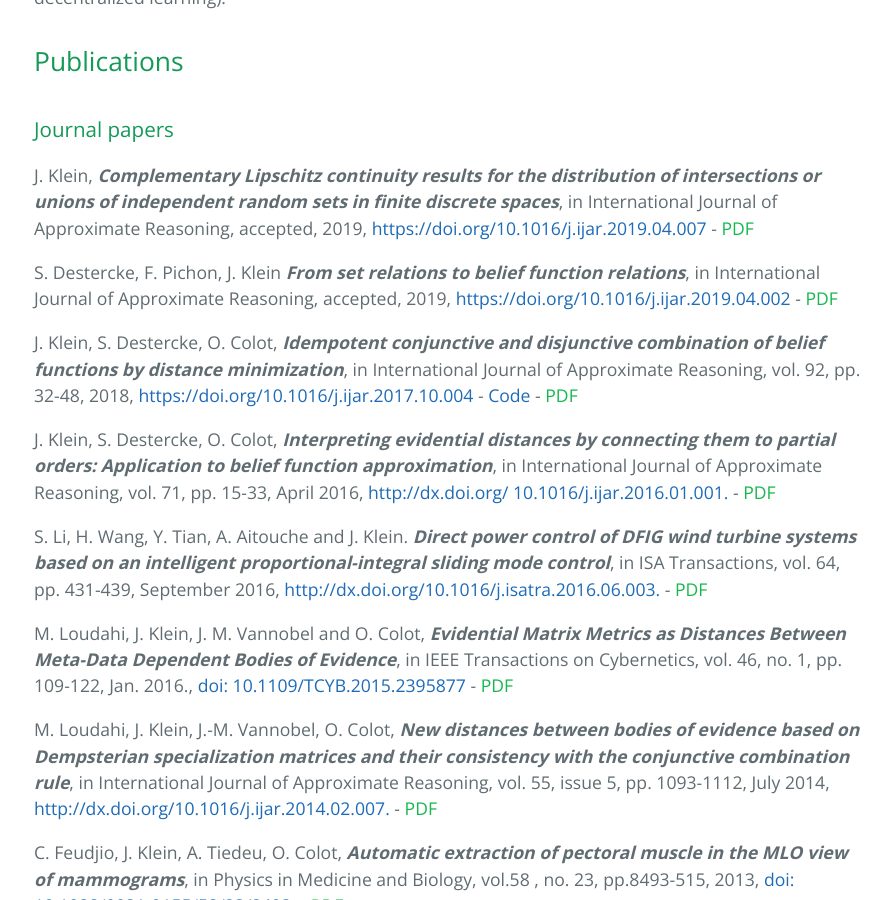
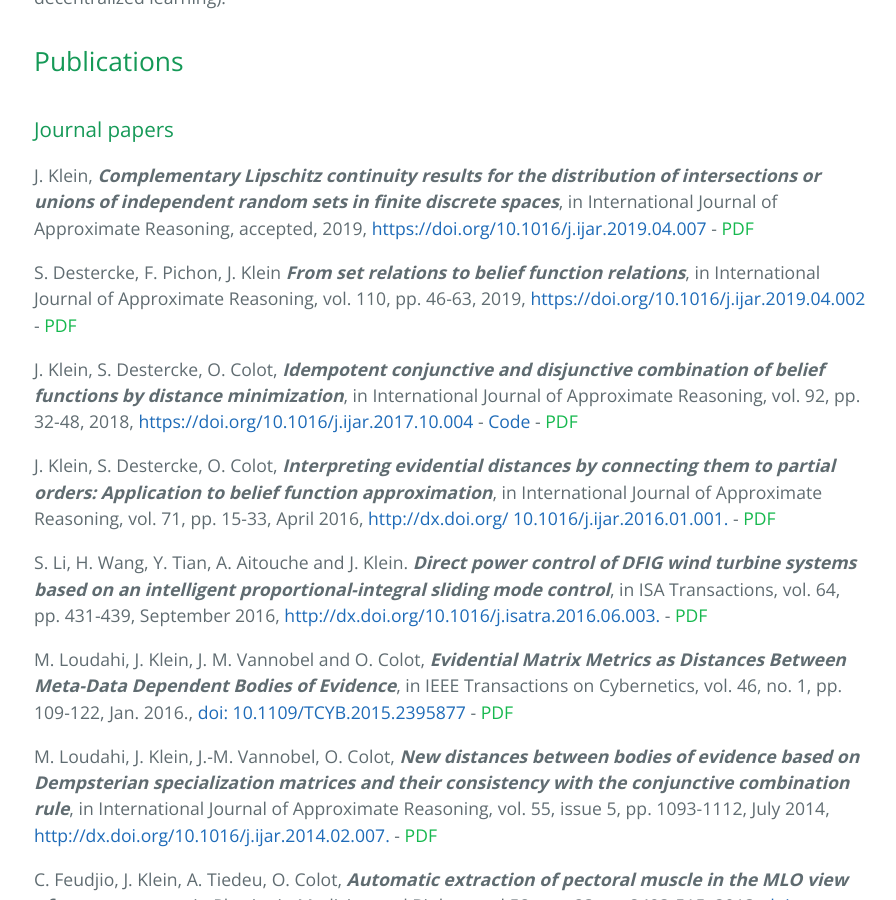
Before and after one commit to john-klein/john-klein.github.io, a Jekyll site: the page built from index.md, in a window 1280 px wide and 900 px high, scrolled down 2182 px. Shown: the whole window, without its empty margins (190-1086 px from the left). Built offline with Jekyll 4.4.1, drawn with Linux system fonts in a browser that asks for light colours; our own code applies the rules of GitHub Pages for plain Markdown files.

Commit message:
and again

```diff
--- a/index.md
+++ b/index.md
@@ -116,7 +116,7 @@ I also work on image processing, information fusion and machine learning (ensemb
 J. Klein, ***Complementary Lipschitz continuity results for the distribution of intersections or unions of independent random sets in finite discrete spaces***, in International Journal of Approximate Reasoning, accepted, 2019, [https://doi.org/10.1016/j.ijar.2019.04.007](https://doi.org/10.1016/j.ijar.2019.04.007) -
 <a href="https://arxiv.org/pdf/1810.10859.pdf" style="color: rgb(22,184,78)">PDF</a>
 
- S. Destercke, F. Pichon, J. Klein ***From set relations to belief function relations***, in International Journal of Approximate Reasoning, accepted, 2019, [https://doi.org/10.1016/j.ijar.2019.04.002](https://doi.org/10.1016/j.ijar.2019.04.002) -
+ S. Destercke, F. Pichon, J. Klein ***From set relations to belief function relations***, in International Journal of Approximate Reasoning, vol. 110, pp. 46-63, 2019, [https://doi.org/10.1016/j.ijar.2019.04.002](https://doi.org/10.1016/j.ijar.2019.04.002) -
 <a href="https://john-klein.github.io/assets/files/journal_papers/journal9.pdf" style="color: rgb(22,184,78)">PDF</a>
 
  J. Klein, S. Destercke, O. Colot, ***Idempotent conjunctive and disjunctive combination of belief functions by distance minimization***, in International Journal of Approximate Reasoning, vol. 92, pp. 32-48, 2018, [https://doi.org/10.1016/j.ijar.2017.10.004](https://doi.org/10.1016/j.ijar.2017.10.004) - [Code](https://github.com/john-klein/Conjunctive-and-Disjunctive-combination-by-distance-minimization) -
```
